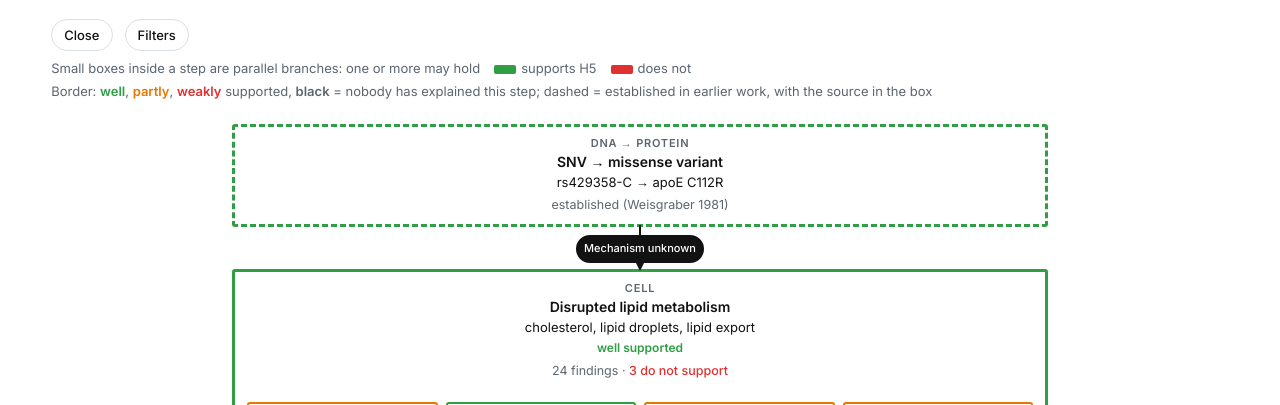
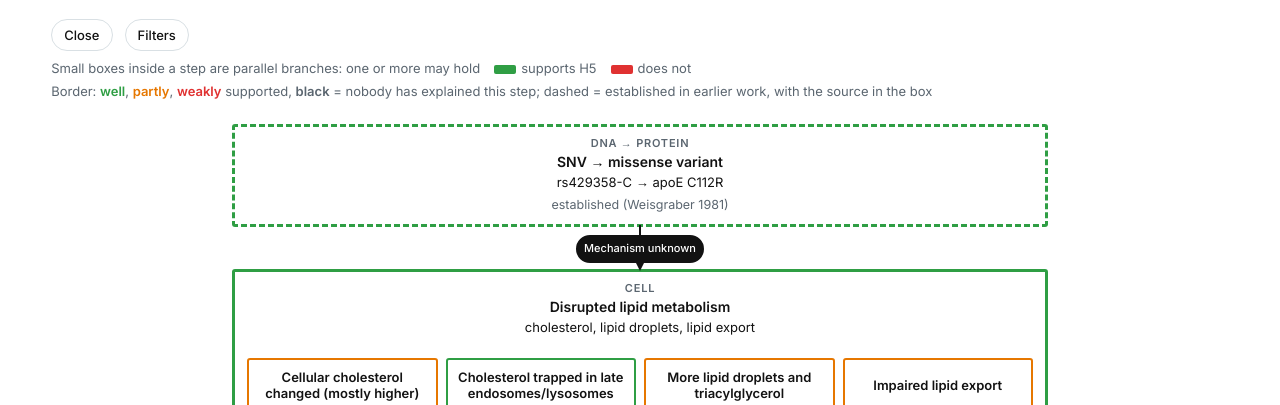
Before and after one commit to moqri/meccog-apoe4-h5, a plain HTML site: page docs/index.html in a window 1280 px wide. Shown: the part 329-734 px from the top of the page. Drawn offline with Linux system fonts and the light colour scheme.

Commit message:
Parent boxes show only stage and name; ratings and counts live on the sub-boxes
Co-Authored-By: Claude Fable 5.2 <noreply@anthropic.com>
Claude-Session: https://claude.ai/code/session_01D9wVaU4XVpy9VCZcovVCSf

```diff
--- a/docs/index.html
+++ b/docs/index.html
@@ -219,11 +219,11 @@ const render=()=>{
  const fs=F.filter(pass);
  const ch=$('chain');ch.className='chain'+(st.open?' has-open':'');
  ch.innerHTML=CH.map(s=>{const o=st.open===s.id,ins=o||s.br?inner(s,fs,o):'';
-  if(s.k==='mm'){if(s.big){const sf=inStep(fs,s.id),[c,lab]=grade(sf);return`<div class="mm big${o?' open':''}" style="--lc:var(${c})"><div class="ov" style="--c:var(${c})"><button class="hd" data-s="mm" aria-expanded="${o}"><b>${esc(s.t)}</b><span class="gr">${lab}</span><br><span style="color:var(--mute)">${sf.length} direct tests · ${sf.filter(f=>f.con).length} do not support</span></button>${ins}</div></div>`}
+  if(s.k==='mm'){if(s.big){const sf=inStep(fs,s.id),[c,lab]=grade(sf);return`<div class="mm big${o?' open':''}" style="--lc:var(${c})"><div class="ov" style="--c:var(${c})"><button class="hd" data-s="mm" aria-expanded="${o}"><b>${esc(s.t)}</b></button>${ins}</div></div>`}
    const lc=s.unk?'--blk':s.rate||'--mute';return`<div class="mm${o?' open':''}" style="--lc:var(${lc})"><div class="ov${s.unk?' unk':''}" style="--c:var(${s.unk?'--blk':s.rate||'--rule'})"><button class="hd" data-s="${s.id}" aria-expanded="${o}">${esc(s.t)}</button>${ins}</div></div>`}
   if(s.given)return`<div class="step given${s.narrow?' narrow':''}${o?' open':''}" style="--c:var(${s.gc||'--g'})"><button class="hd" data-s="${s.id}" aria-expanded="${o}">${body(s)}<span class="ct">${s.gc==='--o'?'partly established':'established'} (${s.refs.map(r=>r[0]).join('; ')})</span></button>${ins}</div>`;
   const sf=inStep(fs,s.id),[c,lab]=grade(sf);
-  return`<div class="step${o?' open':''}" style="--c:var(${c})"><button class="hd" data-s="${s.id}" aria-expanded="${o}">${body(s)}<span class="gr" style="font-size:12px">${lab}</span><span class="ct">${cnt(sf)}</span></button>${ins}</div>`}).join('');
+  return`<div class="step${o?' open':''}" style="--c:var(${c})"><button class="hd" data-s="${s.id}" aria-expanded="${o}">${body(s)}</button>${ins}</div>`}).join('');
 };
 const maxN=Math.max(...Object.keys(BR).map(b=>F.filter(f=>f.br===b).length));
 const inner=(s,fs,o)=>{const note=s.note||(s.src==='MecCog'?'Activity copied from MecCog’s mechanism example.':'Our label for the activity between these steps; no findings are placed on it.');
```
Also changed, not shown: docs/viz/kg_template.html (+2 -2 lines), index.html (+2 -2 lines).
